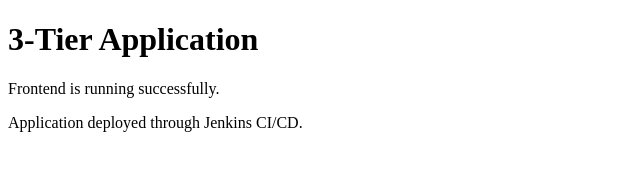
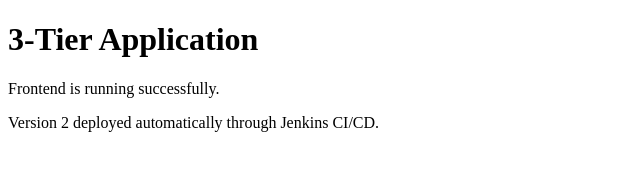
Before and after one commit to umashankarkopparapu9-stack/3-tier-application, a plain HTML site: page frontend/index.html in a window 1280 px wide. Shown: the whole page, without its empty margins (0-640 px from the left). Drawn offline with Linux system fonts and the light colour scheme.

Commit message:
Update frontend application

```diff
--- a/frontend/index.html
+++ b/frontend/index.html
@@ -9,7 +9,7 @@
 
     <p>Frontend is running successfully.</p>
 
-    <p>Application deployed through Jenkins CI/CD.</p>
+    <p>Version 2 deployed automatically through Jenkins CI/CD.</p>
 
 </body>
 </html>
```
